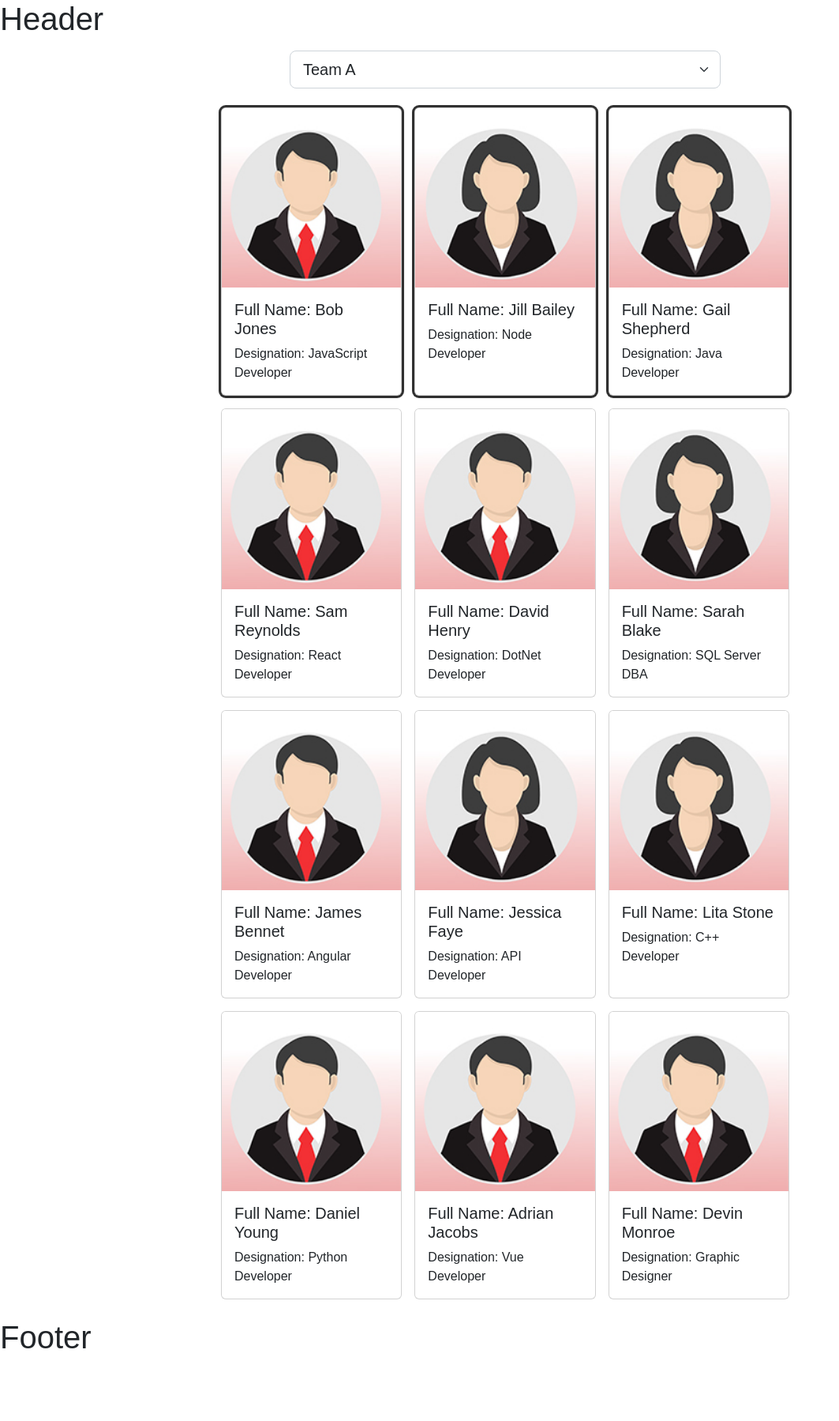
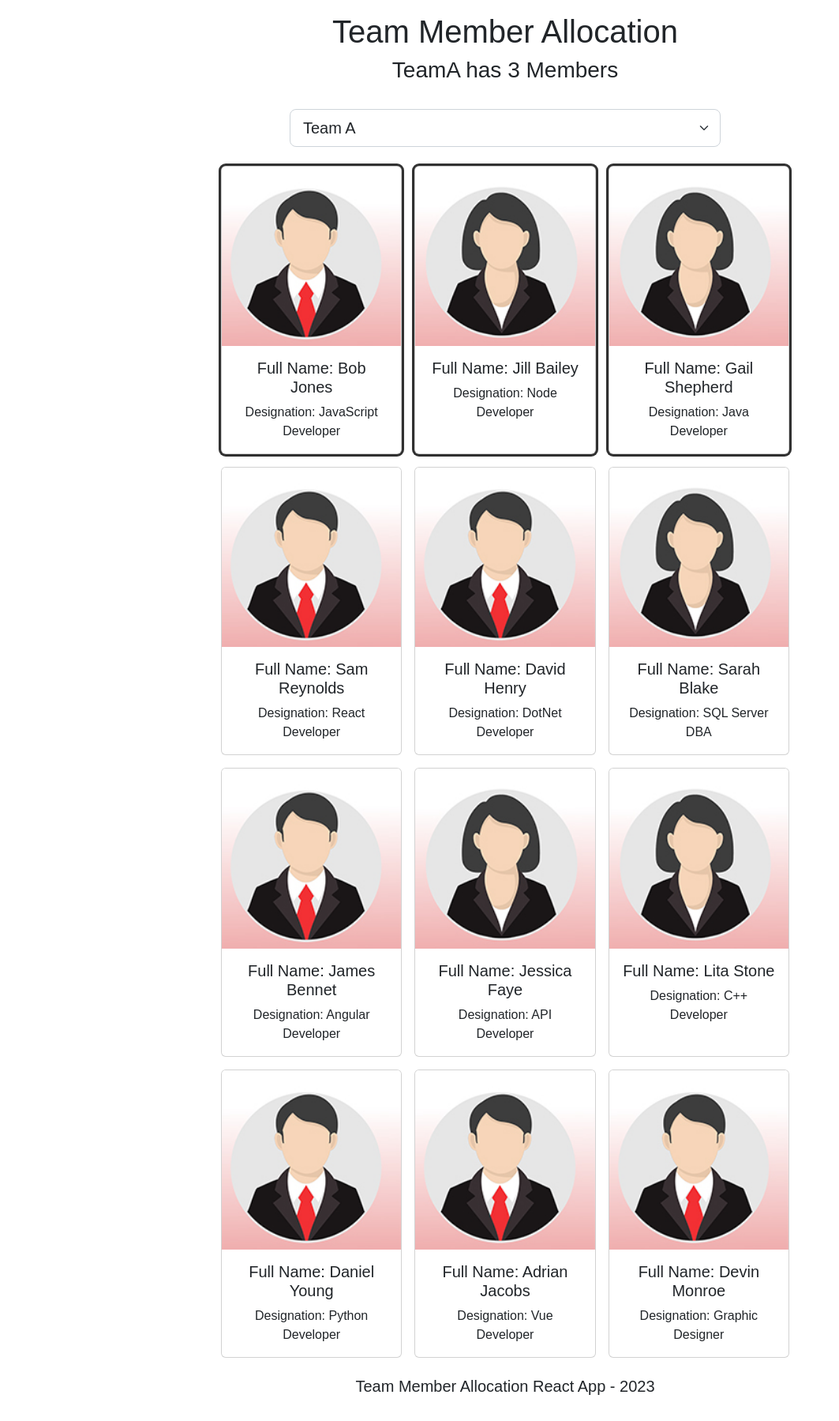
Before and after one commit to tylerstambaugh/team_member_allocation_react, a React (Create React App) app: page / in a window 1280 px wide. Shown: the whole page at 79% size, without its empty margins (0-1063 px from the left). Before the commit the page ends 1725 px from the top, so only its background shows below. Built offline with nearby package versions, Linux system fonts and the light colour scheme.

Commit message:
header and footer 2, 1:04:30

```diff
--- a/src/App.jsx
+++ b/src/App.jsx
@@ -107,7 +107,9 @@
 
   return (
     <div>
-      <Header/>
+      <Header selectedTeam={selectedTeam}
+              teamMemberCount={employees.filter((employee) => employee.teamName === selectedTeam).length}
+      />
       <Employees employees={employees}
                   selectedTeam={selectedTeam}
                   handleEmployeeCardClick={handleEmployeeCardClick}
--- a/src/Footer.jsx
+++ b/src/Footer.jsx
@@ -1,9 +1,15 @@
 const Footer = () => {
 
+var today = new Date();
+
   return (
-    <footer>
-      <h1>Footer</h1>
+    <footer className="container">
+      <div className="row justify-content-center mt-3 mb-4">
+        <div className="col-8">
+          <h5>Team Member Allocation React App - {today.getFullYear()}</h5>
+        </div>
+      </div>
     </footer>
-  )
-}
-export default Footer
+  );
+};
+export default Footer;
--- a/src/Header.jsx
+++ b/src/Header.jsx
@@ -1,9 +1,16 @@
-const Header = () => {
+const Header = ({ selectedTeam, teamMemberCount }) => {
 
   return (
-    <header>
-      <h1>Header</h1>
+    <header className="container">
+      <div className="row justify-content-center mt-3 mb-4">
+        <div className="col-8">
+          <h1>Team Member Allocation</h1>
+          <h3>
+            {selectedTeam} has {teamMemberCount} Members
+          </h3>
+        </div>
+      </div>
     </header>
-  )
-}
-export default Header
+  );
+};
+export default Header;
--- a/src/main.css
+++ b/src/main.css
@@ -11,6 +11,9 @@
   box-shadow: rgba(0,0,0,0.16) 0px 1px 4px, rgb(51,51,51) 0px 0px 0px 3px;
 }
 
+h1, h2, h3, h4, h5, p {
+  text-align: center;
+}
 
 /*
 .App {
```
